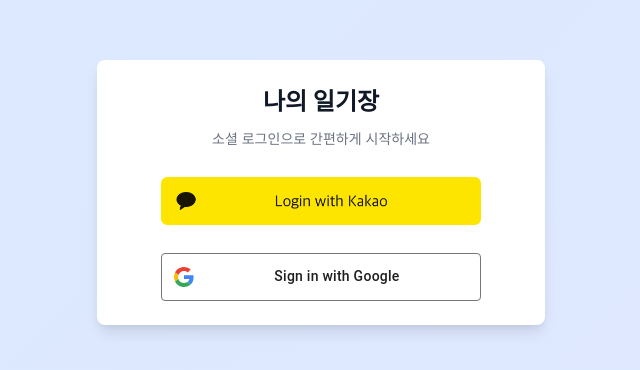
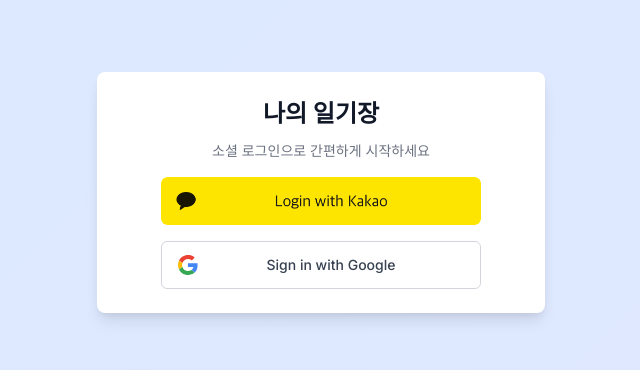
Before and after one commit to MelonSeo/Diary-web, a Next.js app: page /login in a window 1280 px wide. Shown: the part 208-578 px from the top of the page, without its empty margins (319-959 px from the left). Built offline with nearby package versions, Linux system fonts and the light colour scheme.

Commit message:
css update, loginbutton

```diff
--- a/components/(diary)/diary-list.tsx
+++ b/components/(diary)/diary-list.tsx
@@ -32,11 +32,10 @@
         <>
             <div className={styles.grid}>
                 {diaries.map((diary) => (
-                    <Card key={diary.id} className={styles.diaryCard}>
+                    <Link href={`/my-diaries/${diary.id}`} key={diary.id} className={styles.diaryLink}>
+                        <Card className={styles.diaryCard}>
                             <CardHeader>
-                            <CardTitle className={styles.diaryTitle}>
-                                <Link href={`/my-diaries/${diary.id}`}>{diary.title}</Link>
-                            </CardTitle>
+                                <CardTitle className={styles.diaryTitle}>{diary.title}</CardTitle>
                                 <div className={styles.diaryMeta}>
                                     <Calendar className="w-4 h-4" />
                                     <span>{new Date(diary.createdAt).toLocaleDateString("ko-KR")}</span>
@@ -46,18 +45,25 @@
                                 <p className={styles.diaryContent}>
                                     {diary.content.length > 100 ? `${diary.content.substring(0, 100)}...` : diary.content}
                                 </p>
-                            {diary.images.length > 0 && (
                                 <div className={styles.imagePreview}>
+                                    {diary.images.length > 0 ? (
+                                        <>
                                             <img
                                                 src={diary.images[0].url || "/placeholder.svg"}
                                                 alt="일기 이미지"
                                                 className={styles.previewImage}
                                             />
                                             {diary.images.length > 1 && <span className={styles.imageCount}>+{diary.images.length - 1}</span>}
+                                        </>
+                                    ) : (
+                                        <div className={styles.noImageContainer}>
+                                            <span className={styles.noImageText}>No Image</span>
                                         </div>
                                     )}
+                                </div>
                             </CardContent>
                         </Card>
+                    </Link>
                 ))}
             </div>
 
--- a/components/(home)/header.tsx
+++ b/components/(home)/header.tsx
@@ -129,12 +129,12 @@
                                     </div>
                                 </div>
                                 {/* 내 정보 페이지로 이동 */}
-                                <DropdownMenuItem onClick={() => (window.location.href = "/my-info")}>
+                                <DropdownMenuItem className={styles.dropdownMenuItem} onClick={() => (window.location.href = "/my-info")}>
                                     <User className={styles.logoutIcon} />
                                     <span>내 정보</span>
                                 </DropdownMenuItem>
                                 {/* 로그아웃 버튼 */}
-                                <DropdownMenuItem onClick={handleLogout}>
+                                <DropdownMenuItem className={styles.dropdownMenuItem} onClick={handleLogout}>
                                     <LogOut className={styles.logoutIcon} />
                                     <span>로그아웃</span>
                                 </DropdownMenuItem>
--- a/components/login-form.tsx
+++ b/components/login-form.tsx
@@ -74,30 +74,28 @@
 
                     {/* 카카오 로그인 버튼 */}
                     <button
-                        onClick={handleKakaoLogin} // 클릭 이벤트 핸들러
-                        disabled={isPending} // 전환(transition)이 보류 중일 때 버튼 비활성화
-                        // CSS Modules 클래스 적용: 기본 버튼 스타일, 카카오 버튼 스타일, 로딩 상태 스타일
-                        className={`${styles.loginButton} ${styles.kakaoButton} ${isPending ? styles.loading : ""}`}
+                        onClick={handleKakaoLogin}
+                        disabled={isPending}
+                        className={`${styles.loginButton} ${styles.kakaoButton}`}
                     >
-                        {isPending ? "연결 중..." : <img src="/images/kakao_login_button.png" alt="카카오 로그인" style={{ height: '48px' }} />} {/* 로딩 상태에 따라 텍스트 변경 */}
+                        {isPending ? "연결 중..." : <img src="/images/kakao_login_button.png" alt="카카오 로그인" className={styles.socialImage} />}
                     </button>
 
                     {/* 구글 로그인 버튼 */}
-                    <button className="gsi-material-button" onClick={() => signIn("google")} type="button">
-                      <div className="gsi-material-button-state"></div>
-                      <div className="gsi-material-button-content-wrapper">
-                        <div className="gsi-material-button-icon">
-                          <svg version="1.1" viewBox="0 0 48 48" style={{display: "block"}} role="img" aria-hidden="true" focusable="false">
+                    <button
+                        className={styles.googleButton}
+                        onClick={() => signIn("google")}
+                        type="button"
+                        disabled={isPending}
+                    >
+                        <svg version="1.1" viewBox="0 0 48 48" className={styles.googleIcon} role="img" aria-hidden="true" focusable="false">
                             <path fill="#EA4335" d="M24 9.5c3.54 0 6.71 1.22 9.21 3.6l6.85-6.85C35.9 2.38 30.47 0 24 0 14.62 0 6.51 5.38 2.56 13.22l7.98 6.19C12.43 13.72 17.74 9.5 24 9.5z"></path>
                             <path fill="#4285F4" d="M46.98 24.55c0-1.57-.15-3.09-.38-4.55H24v9.02h12.94c-.58 2.96-2.26 5.48-4.78 7.18l7.73 6c4.51-4.18 7.09-10.36 7.09-17.65z"></path>
                             <path fill="#FBBC05" d="M10.53 28.59c-.48-1.45-.76-2.99-.76-4.59s.27-3.14.76-4.59l-7.98-6.19C.92 16.46 0 20.12 0 24c0 3.88.92 7.54 2.56 10.78l7.97-6.19z"></path>
                             <path fill="#34A853" d="M24 48c6.48 0 11.93-2.13 15.89-5.81l-7.73-6c-2.15 1.45-4.92 2.3-8.16 2.3-6.26 0-11.57-4.22-13.47-9.91l-7.98 6.19C6.51 42.62 14.62 48 24 48z"></path>
                             <path fill="none" d="M0 0h48v48H0z"></path>
-                          </svg>
-                        </div>
-                        <span className="gsi-material-button-contents">Sign in with Google</span>
-                        <span style={{display: "none"}}>Sign in with Google</span>
-                      </div>
+                        </svg>
+                        <span className={styles.buttonText}>Sign in with Google</span>
                     </button>
                 </div>
             </div>
--- a/styles/Header.module.css
+++ b/styles/Header.module.css
@@ -65,9 +65,15 @@
 
 .avatarButton {
     position: relative;
-    height: 2rem; /* h-8 */
-    width: 2rem; /* w-8 */
+    height: 2.5rem; /* h-10 */
+    width: 2.5rem; /* w-10 */
     border-radius: 9999px; /* rounded-full */
+    background-color: #f3f4f6; /* bg-gray-100 */
+    transition: background-color 0.2s ease;
+}
+
+.avatarButton:hover {
+    background-color: #e5e7eb; /* hover:bg-gray-200 */
 }
 
 .avatar {
@@ -118,6 +124,15 @@
     width: 1rem; /* w-4 */
 }
 
+.dropdownMenuItem {
+    /* 기존 shadcn/ui 스타일과 충돌을 피하기 위해, 필요하다면 !important를 사용할 수 있지만 우선순위를 높이는 것으로 해결 시도 */
+}
+
+.dropdownMenuItem:hover {
+    background-color: #f3f4f6 !important; /* hover:bg-gray-100, !important를 사용하여 다른 스타일을 덮어쓰기 */
+    cursor: pointer !important;
+}
+
 /* 반응형 디자인 */
 @media (max-width: 768px) {
     .container {
--- a/styles/LoginForm.module.css
+++ b/styles/LoginForm.module.css
@@ -69,8 +69,8 @@
 
 /* 로그인 버튼 공통 스타일 */
 .loginButton {
-    width: 100%;
-    padding: 0.75rem 1rem;
+    width: 320px; /* 카카오 버튼 비율(600:90)에 맞춘 너비 */
+    height: 48px; /* 기준 높이 */
     border-radius: 0.375rem;
     font-weight: 500;
     font-size: 0.875rem;
@@ -81,6 +81,7 @@
     align-items: center;
     justify-content: center;
     text-decoration: none;
+    padding: 0; /* 내부 여백 제거 */
 }
 
 .loginButton img {
@@ -94,24 +95,54 @@
 
 /* 카카오 로그인 버튼 */
 .kakaoButton {
-    background-color: transparent;
-    color: #000000; /* text-black */
-    border: none;
+    padding: 0;
 }
 
-.kakaoButton:hover:not(:disabled) {
-    /* No background or border changes for transparent button */
-}
+/* 구글 로그인 버튼 - 독립 스타일 */
+.googleButton {
+    /* Base styles from .loginButton */
+    width: 320px;
+    height: 48px;
+    border-radius: 0.375rem;
+    font-weight: 500;
+    font-size: 0.875rem;
+    cursor: pointer;
+    transition: all 0.2s ease;
+    text-decoration: none;
 
-/* 구글 로그인 버튼 */
-.googleButton {
-    background-color: transparent; /* bg-transparent */
+    /* Flexbox layout */
+    display: flex;
+    align-items: center;
+    justify-content: flex-start; /* Align items to the start */
+
+    /* Custom Google styles */
+    background-color: #ffffff;
     color: #374151;
-    border: none;
+    border: 1px solid #d1d5db;
+    padding: 0 1rem; /* Internal padding */
 }
 
 .googleButton:hover:not(:disabled) {
-    /* No background or border changes for transparent button */
+    background-color: #f9fafb;
+}
+
+.googleIcon {
+    width: 1.25rem;
+    height: 1.25rem;
+}
+
+.buttonText {
+    flex-grow: 1;
+    text-align: center;
+    font-weight: 500;
+    font-size: 0.875rem;
+}
+
+.socialImage {
+    width: 100%;
+    height: 100%;
+    object-fit: fill; /* 컨테이너를 꽉 채우도록 설정 */
+    border-radius: 0.375rem; /* rounded-md */
 }
 
 /* 로딩 상태 */
--- a/styles/UserProfileForm.module.css
+++ b/styles/UserProfileForm.module.css
@@ -1,8 +1,3 @@
-/**
- * @file styles/UserProfileForm.module.css
- * @description 사용자 프로필 폼 스타일 - CSS Modules.
- */
-
 .container {
     min-height: 100vh;
     /*background-color: #f9fafb;*/ /* bg-gray-50 */
@@ -39,8 +34,6 @@
 }
 
 .backButton svg {
-    width: 1rem; /* w-4 */
-    height: 1rem; /* h-4 */
     margin-right: 0.5rem; /* mr-2 */
 }
 
@@ -131,8 +124,6 @@
 }
 
 .usernameText svg {
-    width: 1.25rem; /* w-5 */
-    height: 1.25rem; /* h-5 */
     color: #4b5563; /* text-gray-600 */
 }
 
@@ -144,8 +135,6 @@
 }
 
 .emailText svg {
-    width: 1rem; /* w-4 */
-    height: 1rem; /* h-4 */
     color: #6b7280; /* text-gray-500 */
 }
 
@@ -246,6 +235,30 @@
     color: #4b5563; /* text-gray-600 */
 }
 
+.loadingContainer {
+    text-align: center;
+}
+
+.infoText {
+    color: #4b5563; /* text-gray-600 */
+}
+
+.loginButton {
+    margin-top: 1rem; /* mt-4 */
+}
+
+.iconSmall {
+    width: 1rem; /* w-4 */
+    height: 1rem; /* h-4 */
+}
+
+.avatarFallbackIcon {
+    width: 50%;
+    height: 50%;
+    color: #6b7280; /* text-gray-500 */
+}
+
+
 @keyframes spin {
     to {
         transform: rotate(360deg);
```
Also changed, not shown: components/(user)/user-profile-form.tsx (+13 -11 lines), styles/DiaryDashboard.module.css (+28 -14 lines). Lines whose indentation alone changed are shown as unchanged.
